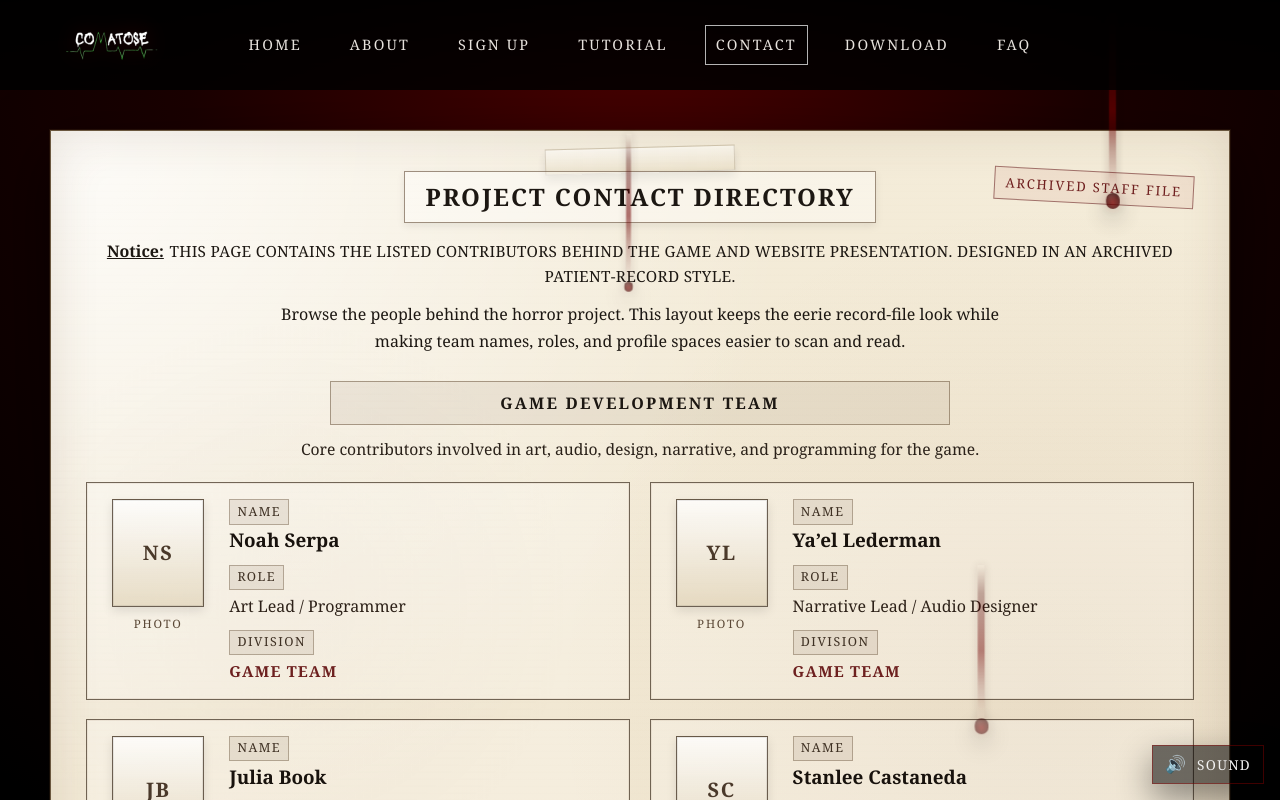
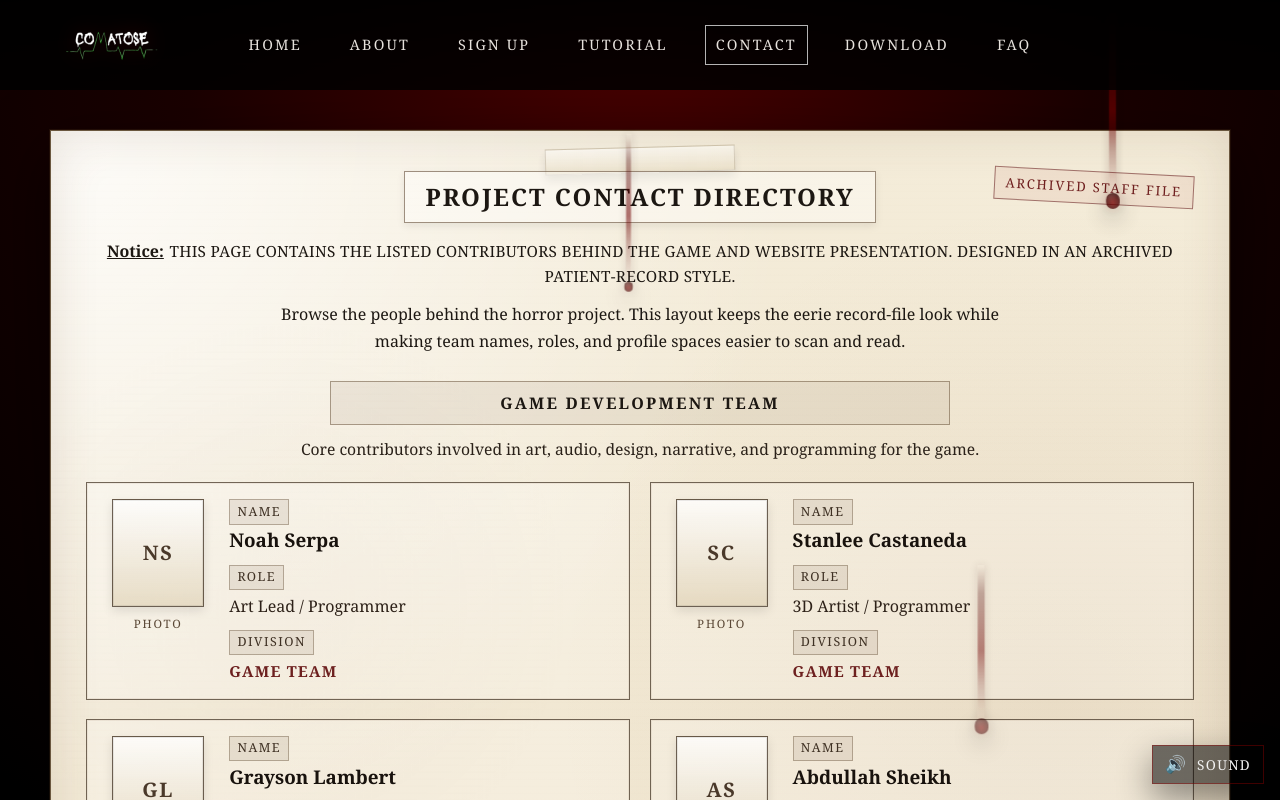
Before and after one commit to RogerLi-COSC/IASC-Horror, a React (Vite) app in the folder my-react-app/: page /~rl20wa/IASC/contact in a window 1280 px wide. Built offline with nearby package versions, Linux system fonts and the light colour scheme.

Commit message:
Update Contact.jsx
Game team contact reorganized

```diff
--- a/my-react-app/src/pages/Contact.jsx
+++ b/my-react-app/src/pages/Contact.jsx
@@ -2,16 +2,16 @@ import "./Contact.css";
 
 const gameTeam = [
   { name: "Noah Serpa", role: "Art Lead / Programmer", title: "Game Team" },
+  { name: "Stanlee Castaneda", role: "3D Artist / Programmer", title: "Game Team" },
+  { name: "Grayson Lambert", role: "3D Artist / Programmer", title: "Game Team" },
+  { name: "Abdullah Sheikh", role: "3D Artist / Programmer", title: "Game Team" },
+  { name: "Cadence Delia", role: "3D Artist / Programmer", title: "Game Team" },
+  { name: "Carter Sentance", role: "3D Artist / Designer", title: "Game Team" },
+  { name: "Matteo Monteleone", role: "Tech Lead / Design Lead", title: "Game Team" },
+  { name: "Ekraj Singh Narang", role: "3D Artist / Audio Designer", title: "Game Team" },
   { name: "Ya’el Lederman", role: "Narrative Lead / Audio Designer", title: "Game Team" },
   { name: "Julia Book", role: "Audio Lead / Narrative Team", title: "Game Team" },
-  { name: "Stanlee Castaneda", role: "3D Artist / Programmer", title: "Game Team" },
-  { name: "Matteo Monteleone", role: "Tech Lead / Design Lead", title: "Game Team" },
-  { name: "Grayson Lambert", role: "3D Artist / Programmer", title: "Game Team" },
-  { name: "Carter Sentance", role: "3D Artist / Designer", title: "Game Team" },
-  { name: "Abdullah Sheikh", role: "3D Artist / Programmer", title: "Game Team" },
   { name: "Amelia Gordon", role: "Character Artist / Concept Artist", title: "Game Team" },
-  { name: "Ekraj Singh Narang", role: "3D Artist / Audio Designer", title: "Game Team" },
-  { name: "Cadence Delia", role: "3D Artist / Programmer", title: "Game Team" },
 ];
 
 const webTeam = [
```
